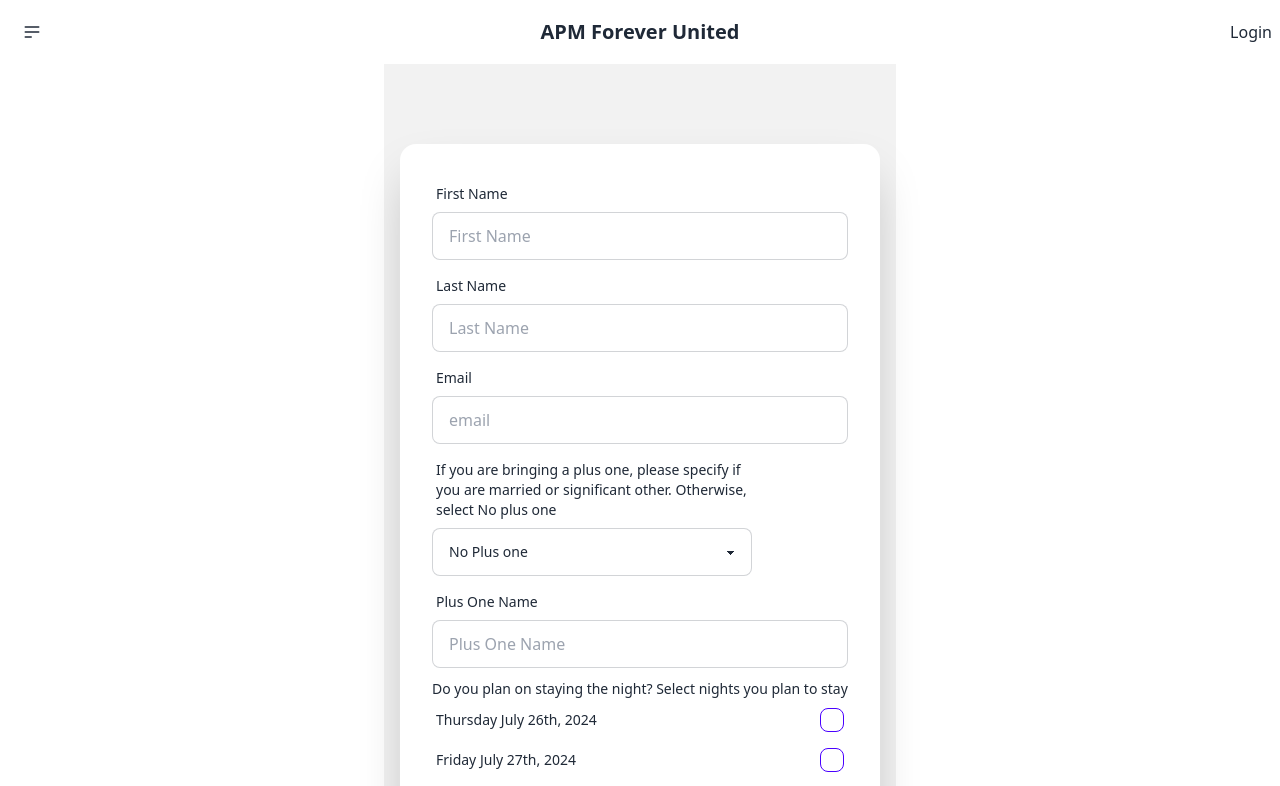
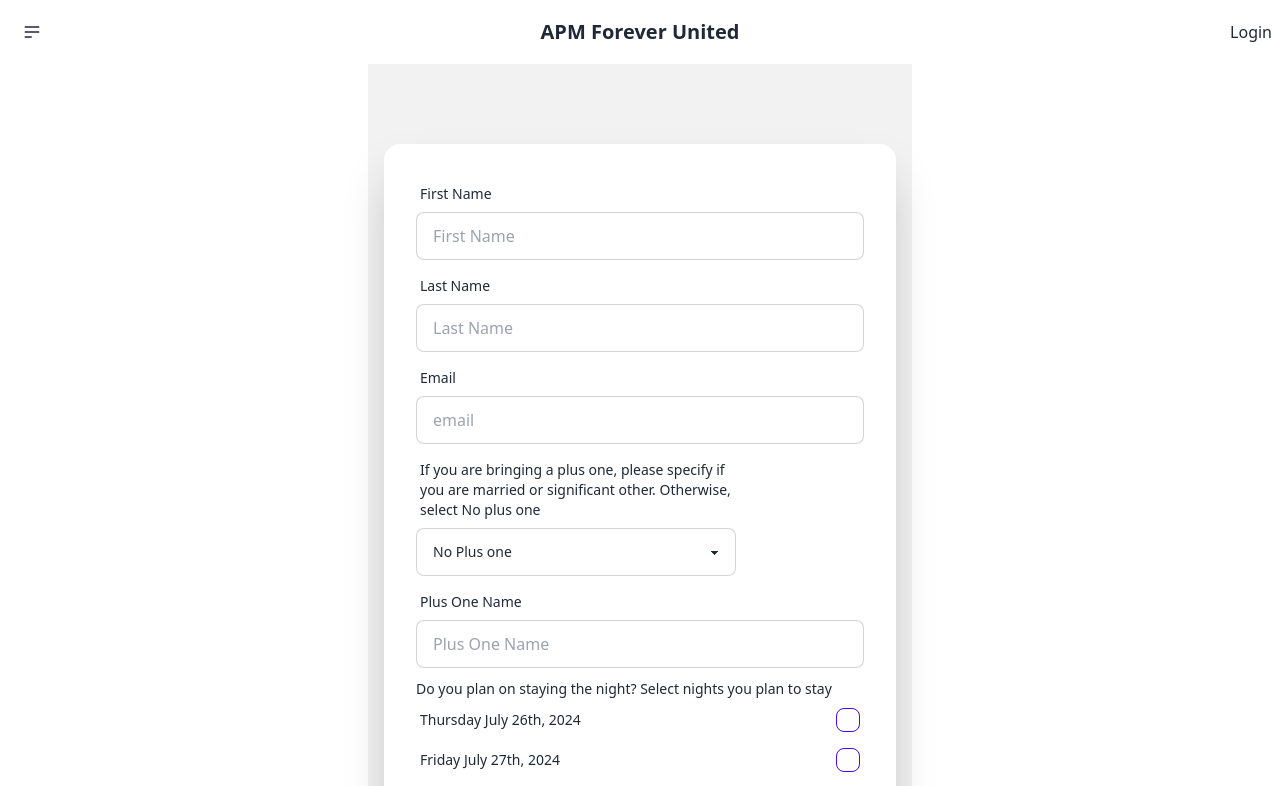
Before and after one commit to mjblessent/apmforeverunited, a React (Vite) app: page /eventregister in a window 1280 px wide. Shown: the top 786 px of the page. Built offline with nearby package versions, Linux system fonts and the light colour scheme; no server answers; the database is empty.

Commit message:
css is stupid

```diff
--- a/src/components/EventReg/EventFormA.tsx
+++ b/src/components/EventReg/EventFormA.tsx
@@ -96,7 +96,7 @@ const EventFormUA = () => {
         <div className="hero min-h-screen bg-base-200">
             <div className="hero-content flex-col ">
                 <Description />
-                <div className="card sm:w-[30rem] shadow-2xl bg-base-100">
+                <div className="card sm:max-w-lg shadow-2xl bg-base-100">
                     <div className="card-body">
                         <label className="form-control w-full max-w-xs" >
                             <div className="label">
--- a/src/components/EventReg/EventFormUA.tsx
+++ b/src/components/EventReg/EventFormUA.tsx
@@ -76,7 +76,7 @@ const EventFormUA = () => {
         <div className="hero min-h-screen bg-base-200">
             <div className="hero-content flex-col ">
                 <Description />
-                <div className="card sm:w-[30rem] shadow-2xl bg-base-100">
+                <div className="card sm:max-w-lg shadow-2xl bg-base-100">
                     <div className="card-body">
                         <div className="form-control">
                             <label className="label">
```
